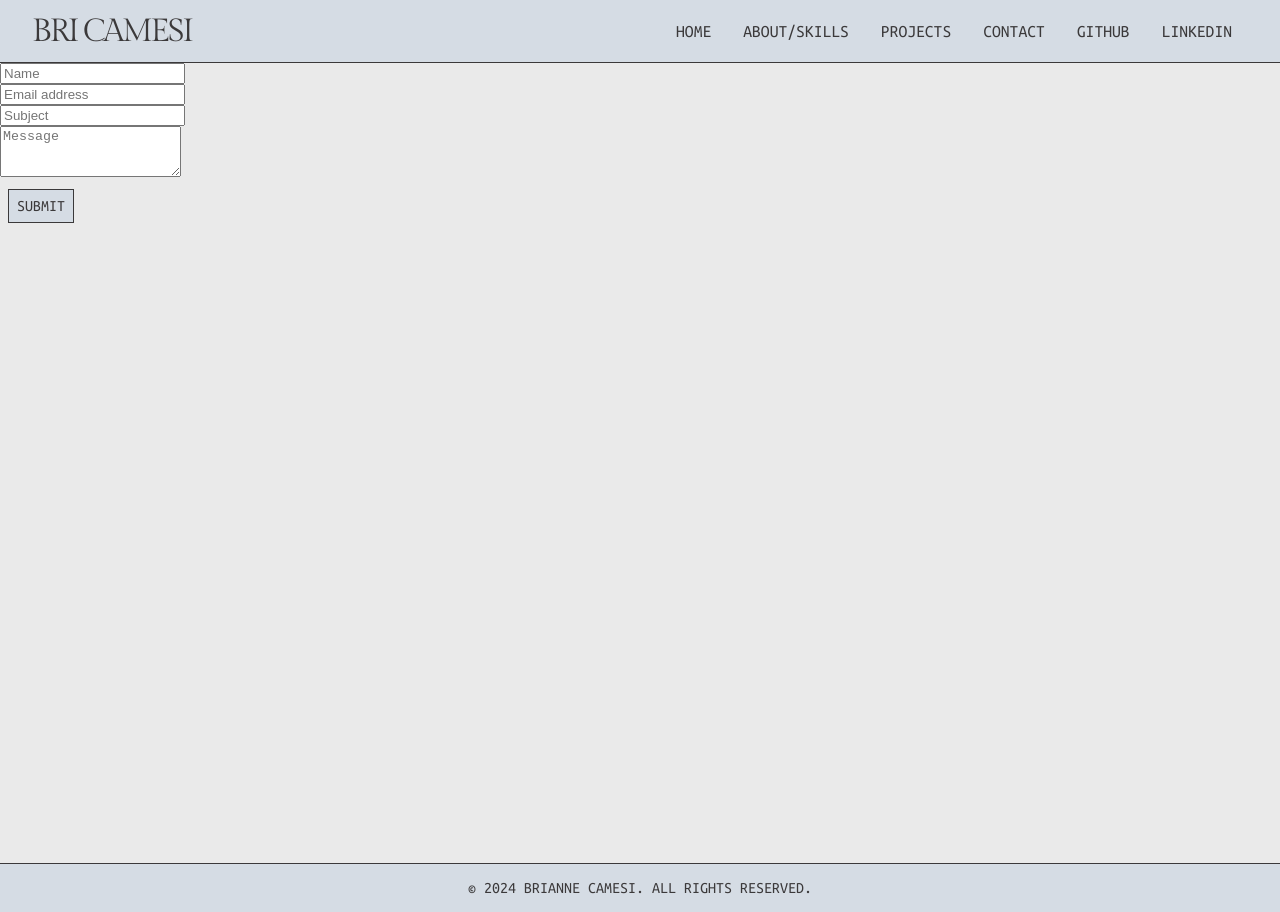
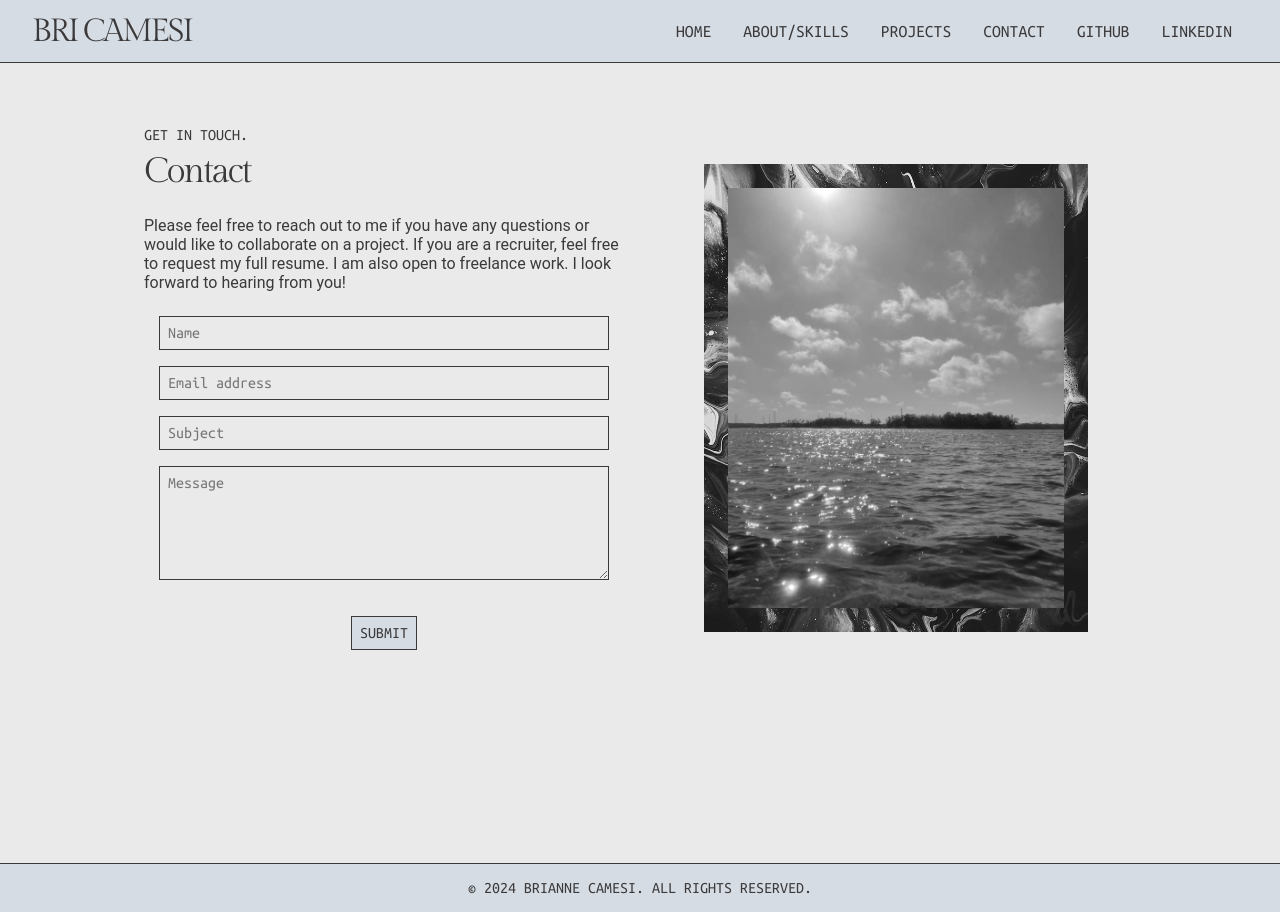
Before and after one commit to freckledspider/portfolio, a React (Create React App) app: page /contact in a window 1280 px wide. Built offline with nearby package versions, Linux system fonts and the light colour scheme.

Commit message:
contact page done

```diff
--- a/src/index.css
+++ b/src/index.css
@@ -207,6 +207,17 @@ hr {
   margin-bottom: 3rem;
 }
 
+input, textarea {
+  background-color: #EAEAEA;
+  border: 1px solid #3B393A;
+  color: #3B393A;
+  padding: 0.5rem;
+  font-family: "Ubuntu Mono", monospace;
+  font-size: 1rem;
+  margin: 0.5rem;
+  width: 90%;
+}
+
 
 /* ---------------------- Divs ---------------------- */
 
@@ -225,11 +236,7 @@ hr {
   margin-right: auto;
 }
 
-.aboutimage {
-  margin: auto;
-}
-
-.abouttext {
+.aboutimage, .abouttext {
   margin: auto;
 }
 
@@ -256,21 +263,29 @@ hr {
   font-family: "Ubuntu Mono", monospace;
 }
 
-.featured, .education, .projects, .contact {
+.featured, .education, .projects {
   width: 80%;
   margin: auto;
   padding-top: 3rem;
   padding-bottom: 2rem;
 }
 
-.projectcontainer {
+.contact {
+  width: 80%;
+  margin-left: auto;
+  margin-right: auto;
+  padding-top: 3rem;
+  padding-bottom: 2rem;
+}
+
+.projectcontainer, .formcontainer {
   display: flex;
   justify-content: space-evenly;
   margin-left: auto;
   margin-right: auto;
 }
 
-.projectinfo {
+.projectinfo, .contactform, .contactimage {
   margin: auto;
   width: 50%;
   padding: 1rem;
--- a/src/pages/About.js
+++ b/src/pages/About.js
@@ -36,7 +36,7 @@ export default function About() {
             grow as a developer.
           </p>
         </div>
-        <div className="aboutimage">
+        <div className="aboutimage" style={{textAlign: "center"}}>
           <img
             src={Freya}
             alt="Freya the pomeranian"
--- a/src/pages/Contact.js
+++ b/src/pages/Contact.js
@@ -1,22 +1,21 @@
-
-import { useState } from 'react';
-import { useForm } from 'react-hook-form';
-import emailjs from '@emailjs/browser';
+import { useState } from "react";
+import { useForm } from "react-hook-form";
+import emailjs from "@emailjs/browser";
+import Water from "../images/water.jpg";
 
 const Contact = () => {
   const {
     register,
     handleSubmit,
     reset,
-    formState: { errors }
+    formState: { errors },
   } = useForm();
   const [disabled, setDisabled] = useState(false);
   const [alertInfo, setAlertInfo] = useState({
     display: false,
-    message: '',
-    type: '',
+    message: "",
+    type: "",
   });
-
 
   // Shows alert message for form submission feedback
   const toggleAlert = (message, type) => {
@@ -24,7 +23,7 @@ const Contact = () => {
 
     // Hide alert after 5 seconds
     setTimeout(() => {
-      setAlertInfo({ display: false, message: '', type: '' });
+      setAlertInfo({ display: false, message: "", type: "" });
     }, 5000);
   };
 
@@ -40,7 +39,7 @@ const Contact = () => {
         name,
         email,
         subject,
-        message
+        message,
       };
 
       await emailjs.send(
@@ -51,12 +50,12 @@ const Contact = () => {
       );
 
       // Display success alert
-    toggleAlert('Form submission was successful!', 'success');
+      toggleAlert("Form submission was successful!", "success");
     } catch (e) {
       console.error(e);
       // Display error alert
-      toggleAlert('Uh oh. Something went wrong.', 'danger');
-      console.log(process.env.REACT_APP_SERVICE_ID)
+      toggleAlert("Uh oh. Something went wrong.", "danger");
+      console.log(process.env.REACT_APP_SERVICE_ID);
     } finally {
       // Re-enable form submission
       setDisabled(false);
@@ -66,108 +65,116 @@ const Contact = () => {
   };
 
   return (
-    <div className='ContactForm'>
-      <div className='container'>
-        <div className='row'>
-          <div className='col-12 text-center'>
-            <div className='contactForm'>
-              <form id='contact-form' onSubmit={handleSubmit(onSubmit)} noValidate>
-                {/* Row 1 of form */}
-                <div className='row formRow'>
-                  <div className='col-6'>
+    <div className="contact">
+      <div className="formcontainer">
+        <div className="contactform">
+          <h3>Get in touch.</h3>
+          <h1>Contact</h1>
+          <p>
+            Please feel free to reach out to me if you have any questions or
+            would like to collaborate on a project. If you are a recruiter, feel
+            free to request my full resume. I am also open to freelance work. I look forward to hearing from you!
+          </p>
+          <div style={{ textAlign: "center" }}>
+            <form
+              id="contact-form"
+              onSubmit={handleSubmit(onSubmit)}
+              noValidate
+            >
               <input
-                      type='text'
-                      name='name'
-                      {...register('name', {
-                        required: { value: true, message: 'Please enter your name' },
+                type="text"
+                name="name"
+                {...register("name", {
+                  required: { value: true, message: "Please enter your name" },
                   maxLength: {
                     value: 30,
-                          message: 'Please use 30 characters or less'
-                        }
+                    message: "Please use 30 characters or less",
+                  },
                 })}
-                      className='form-control formInput'
-                      placeholder='Name'
+                className="form-control formInput"
+                placeholder="Name"
               ></input>
-                    {errors.name && <span className='errorMessage'>{errors.name.message}</span>}
-                  </div>
-                  <div className='col-6'>
+              {errors.name && (
+                <span className="errorMessage">{errors.name.message}</span>
+              )}
+
               <input
-                      type='email'
-                      name='email'
-                      {...register('email', {
+                type="email"
+                name="email"
+                {...register("email", {
                   required: true,
-                        pattern: /^[a-zA-Z0-9.!#$%&’*+/=?^_`{|}~-]+@[a-zA-Z0-9-]+(?:\.[a-zA-Z0-9-]+)*$/
+                  pattern:
+                    /^[a-zA-Z0-9.!#$%&’*+/=?^_`{|}~-]+@[a-zA-Z0-9-]+(?:\.[a-zA-Z0-9-]+)*$/,
                 })}
-                      className='form-control formInput'
-                      placeholder='Email address'
+                className="form-control formInput"
+                placeholder="Email address"
               ></input>
               {errors.email && (
-                      <span className='errorMessage'>Please enter a valid email address</span>
+                <span className="errorMessage">
+                  Please enter a valid email address.
+                </span>
               )}
-                  </div>
-                </div>
-                {/* Row 2 of form */}
-                <div className='row formRow'>
-                  <div className='col'>
+
               <input
-                      type='text'
-                      name='subject'
-                      {...register('subject', {
-                        required: { value: true, message: 'Please enter a subject' },
+                type="text"
+                name="subject"
+                {...register("subject", {
+                  required: { value: true, message: "Please enter a subject." },
                   maxLength: {
                     value: 75,
-                          message: 'Subject cannot exceed 75 characters'
-                        }
+                    message: "Subject cannot exceed 75 characters.",
+                  },
                 })}
-                      className='form-control formInput'
-                      placeholder='Subject'
+                className="form-control formInput"
+                placeholder="Subject"
               ></input>
               {errors.subject && (
-                      <span className='errorMessage'>{errors.subject.message}</span>
+                <span className="errorMessage">{errors.subject.message}</span>
               )}
-                  </div>
-                </div>
-                {/* Row 3 of form */}
-                <div className='row formRow'>
-                  <div className='col'>
+
               <textarea
-                      rows={3}
-                      name='message'
-                      {...register('message', {
-                        required: true
+                rows={6}
+                name="message"
+                {...register("message", {
+                  required: true,
                 })}
-                      className='form-control formInput'
-                      placeholder='Message'
+                className="form-control formInput"
+                placeholder="Message"
               ></textarea>
-                    {errors.message && <span className='errorMessage'>Please enter a message</span>}
-                  </div>
-                </div>
-                <button className='submit-btn' type='submit'>
+              {errors.message && (
+                <span className="errorMessage">Please enter a message.</span>
+              )}
+              <p>
+                <button className="submit-btn" type="submit">
                   Submit
                 </button>
+              </p>
             </form>
-            </div>
-          </div>
-        </div>
-      </div>
+
             {alertInfo.display && (
               <div
                 className={`alert alert-${alertInfo.type} alert-dismissible mt-5`}
-            role='alert'
+                role="alert"
               >
                 {alertInfo.message}
                 <button
-              type='button'
-              className='btn-close'
-              data-bs-dismiss='alert'
-              aria-label='Close'
+                  type="button"
+                  className="btn-close"
+                  data-bs-dismiss="alert"
+                  aria-label="Close"
                   onClick={() =>
-                setAlertInfo({ display: false, message: '', type: '' })
+                    setAlertInfo({ display: false, message: "", type: "" })
                   } // Clear the alert when close button is clicked
                 ></button>
               </div>
             )}
           </div>
+        </div>
+        <div className="contactimage" style={{ textAlign: "center" }}>
+          <img src={Water} className="imgborder" width="70%" />
+        </div>
+      </div>
+    </div>
   );
 };
 
--- a/src/pages/main.js
+++ b/src/pages/main.js
@@ -6,7 +6,7 @@ export default function Main() {
   return (
     <div>
       <div className="about">
-        <div className="aboutimage">
+        <div className="aboutimage" style={{textAlign: "center"}}>
           <img
             src={aboutphoto}
             alt="Brianne Camesi"
```
Also changed, not shown: src/images/water.jpg (added). Lines whose indentation alone changed are shown as unchanged.
